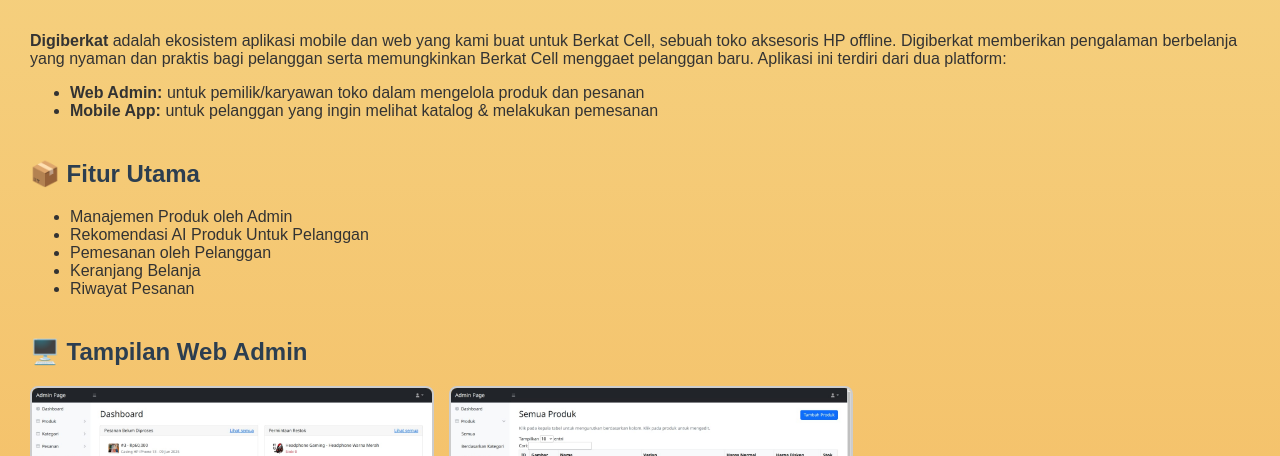
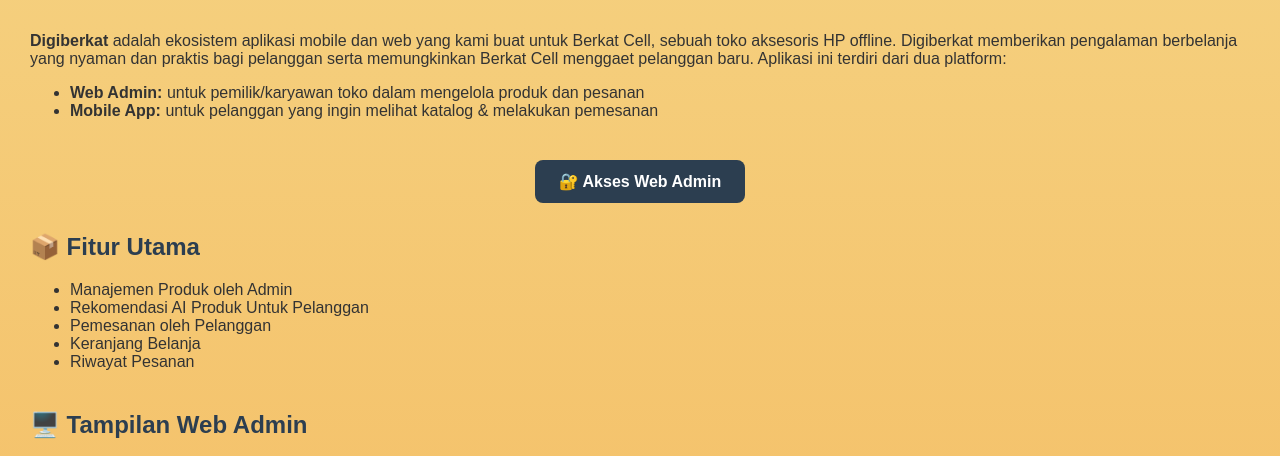
Before and after one commit to odelianp/digiberkat-landing, a plain HTML site: page index.html in a window 1280 px wide. Shown: the part 314-770 px from the top of the page. Drawn offline with Linux system fonts and the light colour scheme; grey boxes are pictures that could not be loaded.

Commit message:
Update index.html

```diff
--- a/index.html
+++ b/index.html
@@ -76,6 +76,28 @@
       border: 2px solid #ccc;
       border-radius: 8px;
     }
+
+    /* Styling untuk tombol Akses Web Admin */
+    .admin-button-section {
+      text-align: center;
+      margin-bottom: 30px;
+    }
+
+    .admin-button {
+      display: inline-block;
+      background-color: #2c3e50;
+      color: white;
+      padding: 12px 24px;
+      text-decoration: none;
+      border-radius: 8px;
+      font-weight: bold;
+      font-size: 16px;
+      transition: background-color 0.3s ease;
+    }
+
+    .admin-button:hover {
+      background-color: #1a252f;
+    }
   </style>
 </head>
 <body>
@@ -96,6 +118,11 @@
         <li><b>Web Admin:</b> untuk pemilik/karyawan toko dalam mengelola produk dan pesanan</li>
         <li><b>Mobile App:</b> untuk pelanggan yang ingin melihat katalog & melakukan pemesanan</li>
       </ul>
+    </div>
+
+    <!-- Tombol Akses Web Admin -->
+    <div class="admin-button-section">
+      <a href="#" class="admin-button">🔐 Akses Web Admin</a>
     </div>
 
     <div class="section">
```
